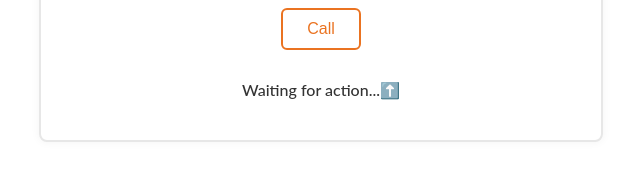
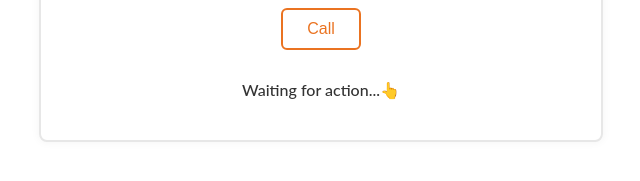
Before and after one commit to IrynaNotkina/twilio-webcall-ui, a plain HTML site: page index.html in a window 1280 px wide. Shown: the part 175-356 px from the top of the page, 319-959 px from the left. Drawn offline with Linux system fonts and the light colour scheme.

Commit message:
Update index.html

```diff
--- a/index.html
+++ b/index.html
@@ -103,7 +103,7 @@
     <p class="phone">Calling:+ <strong><span id="phone-number"></span></strong></p>
     <button id="call-btn">Call</button>
 
-    <div id="log">Waiting for action...⬆️</div>
+    <div id="log">Waiting for action...👆</div>
   </div>
 
   <script>
```
